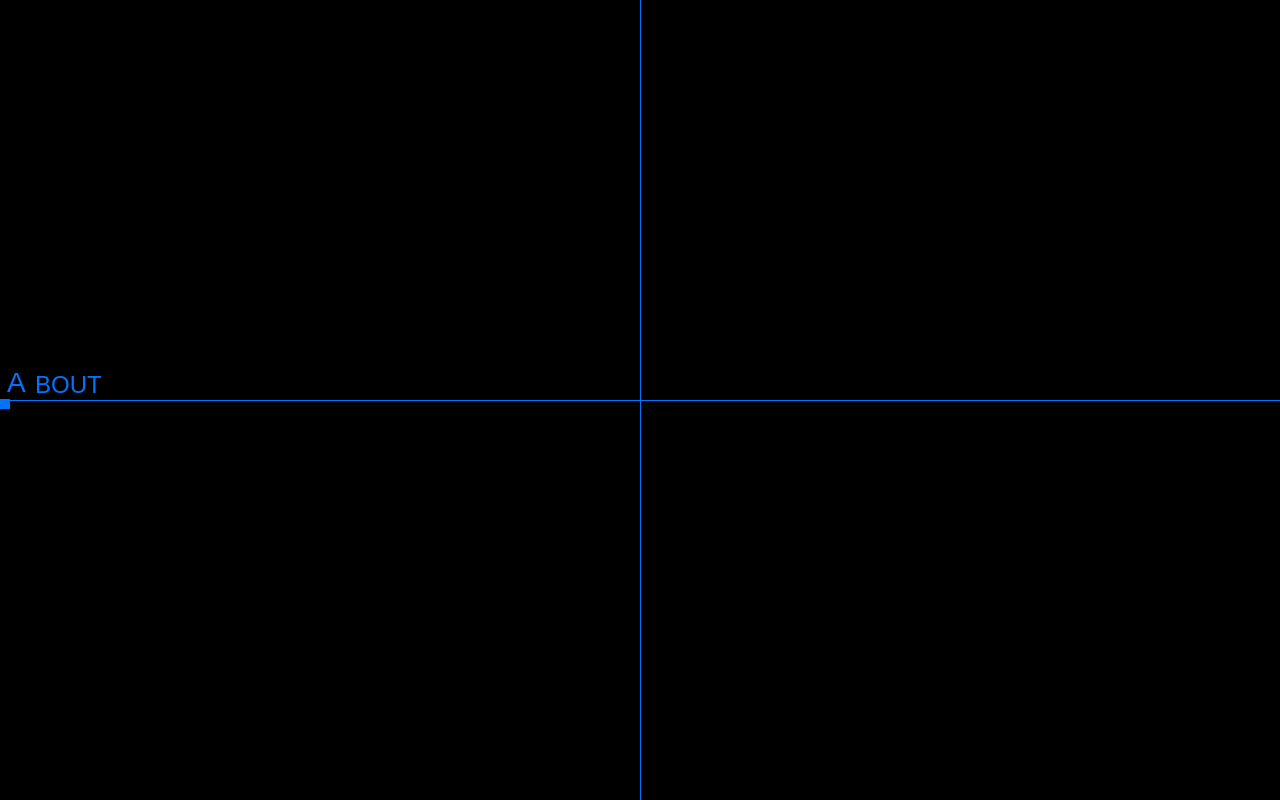
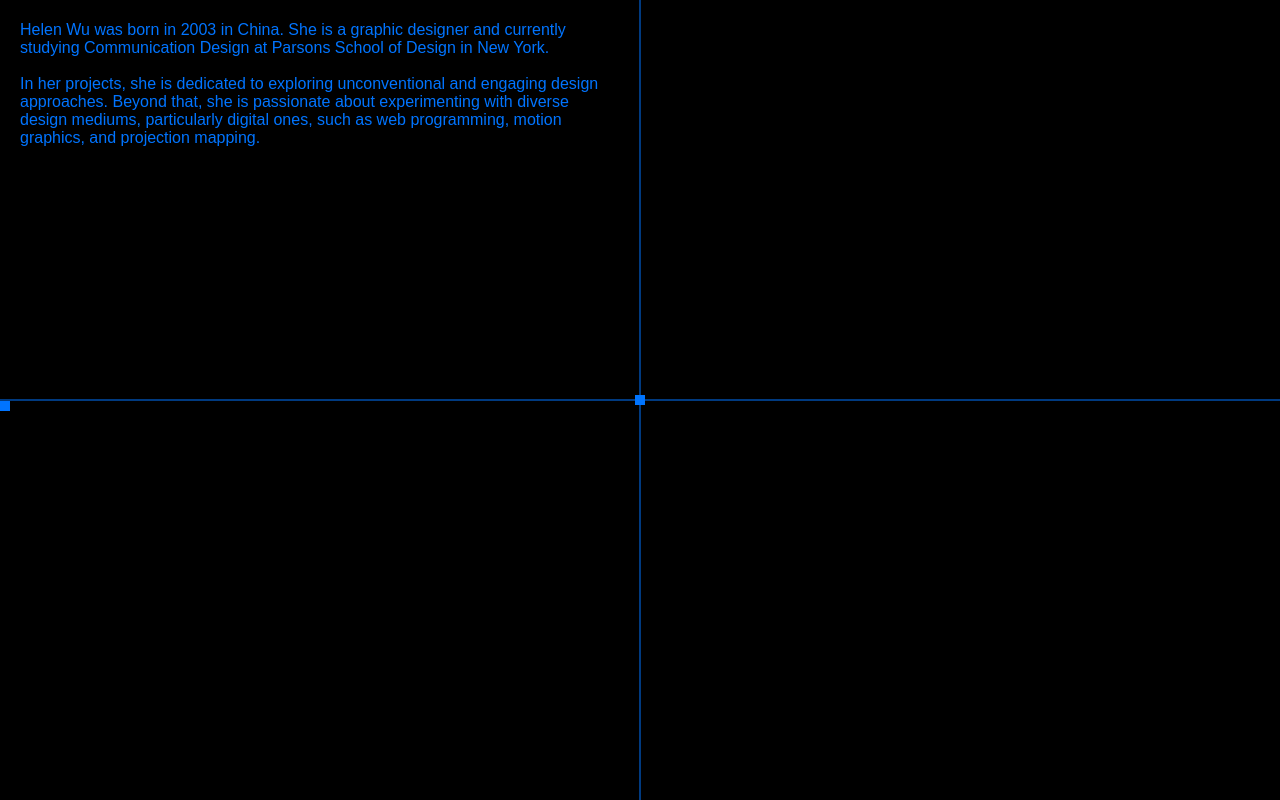
Before and after one commit to wuhe113/wuhe113.github.io, a plain HTML site: page index.html in a window 1280 px wide. Drawn offline with nearby package versions, Linux system fonts and the light colour scheme; a web font is replaced by a local one.

Commit message:
Added about introduction

```diff
--- a/assets/style.css
+++ b/assets/style.css
@@ -3,9 +3,11 @@ body{
     overflow: hidden;
     padding: 0;
     margin: 0;
+    cursor: none;
 }
 
 #cursor{
+    position: absolute;
     width: 10px;
     height: 10px;
     background-color: rgb(0,116,255);
@@ -13,11 +15,11 @@ body{
 
 #divide-line-1{
     position: relative;
-    margin: auto;
+    /* margin: auto;
+    top: 50%; */
+    left: 50%;
     top: 50%;
-    /* left: -50%;
-    top: -50%;
-    transform: translate(-50%, -50%); */
+    transform: translate(-50%, -50%);
     background-color: rgb(0,116,255);
     width: 100vw;
     height: 1px;
@@ -26,15 +28,27 @@ body{
 #divide-line-2{
     position: absolute;
     left: 50%;
-    margin-top: -5px;
+    top: 50%;
+    transform: translate(-50%, -50%);
+    /* left: 50%;
+    margin-top: -5px; */
     background-color: rgb(0,116,255);
     width: 1px;
     height: 105vh;
 }
 
+#center-square{
+    position: absolute;
+    left: 50%;
+    top: 50%;
+    transform: translate(-50%, -50%);
+    width: 10px;
+    height: 10px;
+    background-color: rgb(0,116,255);
+}
+
 #about{
     position: relative;
-    margin-top: -2px;
     /* background-color: rgb(36, 36, 36); */
     width: 50%;
     height: 50%;
@@ -70,3 +84,14 @@ body{
     top: -4px;
 
 }
+
+#introduction{
+    font-family: sans-serif;
+    font-weight: 300;
+    color: rgb(0,116,255);
+    word-break: break-word;
+    /* line-break: auto; */
+    box-sizing: border-box;
+    padding: 20px;
+    font-size: 16px;
+}
--- a/index.html
+++ b/index.html
@@ -14,10 +14,17 @@
 
     <div id="divide-line-1"></div>
     <div id="divide-line-2"></div>
+    <div id="center-square"></div>
 
     <div id="about">
-        <div id="about-title">
+        <!-- <div id="about-title">
         <span>A</span>BOUT
+        </div> -->
+
+        <div id="introduction">
+            Helen Wu was born in 2003 in China. She is a graphic designer and currently studying Communication Design at Parsons School of Design in New York.
+            <br>
+            <br>In her projects, she is dedicated to exploring unconventional and engaging design approaches. Beyond that, she is passionate about experimenting with diverse design mediums, particularly digital ones, such as web programming, motion graphics, and projection mapping.
         </div>
     </div>
 
```
